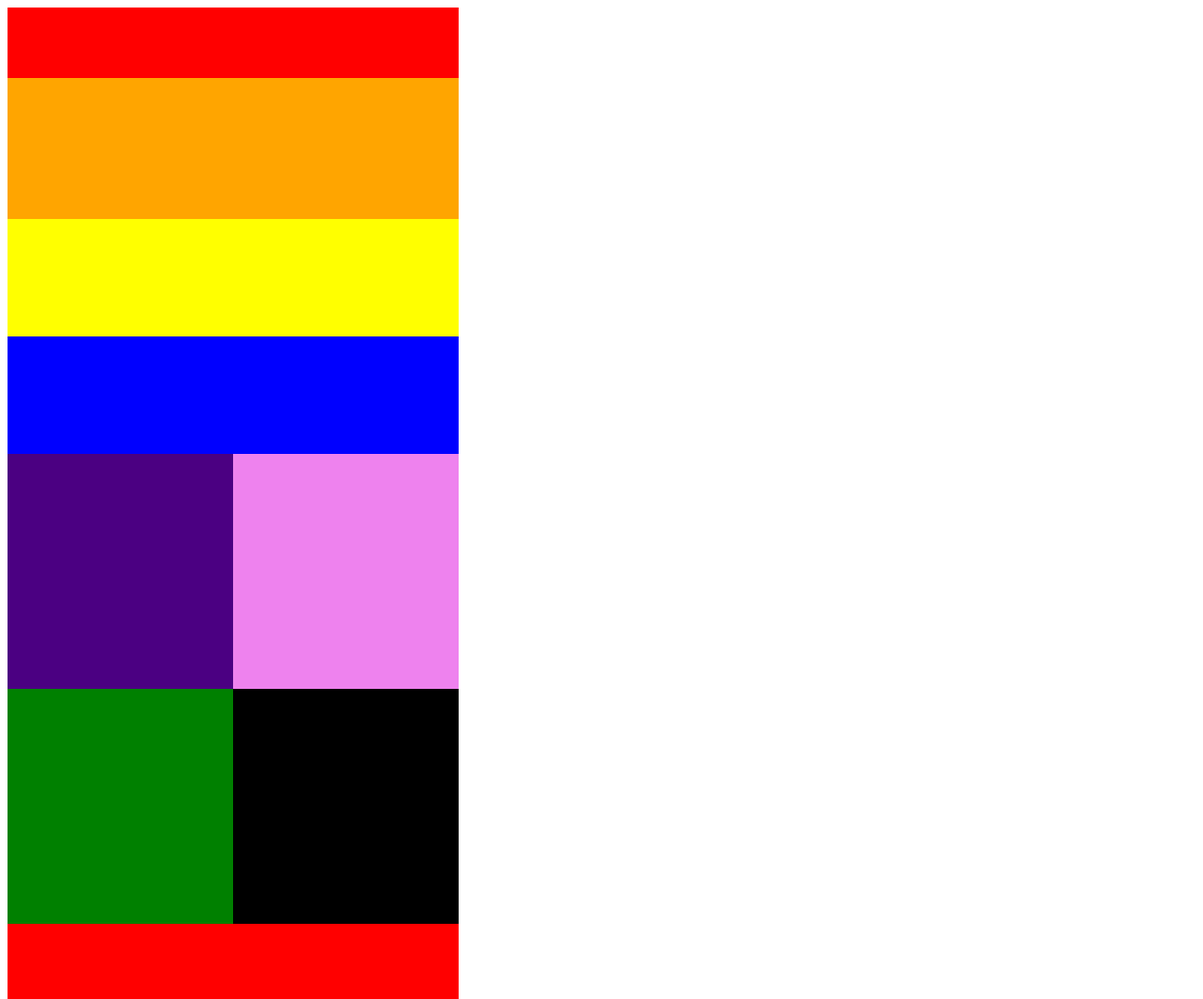
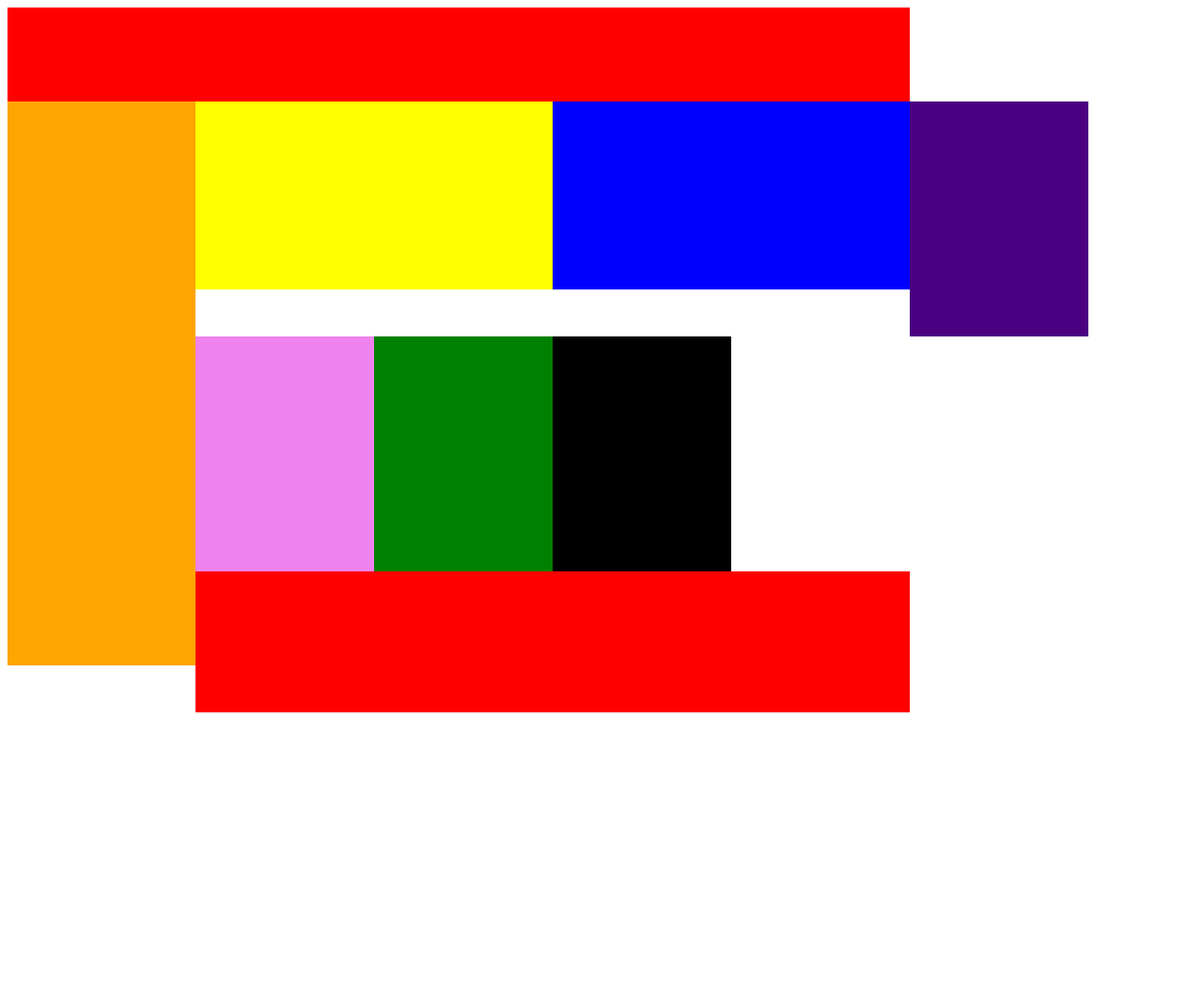
Before and after one commit to Confalone/ui-challenge-1, a plain HTML site: page index.html in a window 1280 px wide. Shown: the whole page at 94% size. After the commit the page ends 800 px from the top, so only its background shows below. Drawn offline with Linux system fonts and the light colour scheme.

Commit message:
think I got it:

```diff
--- a/layout.css
+++ b/layout.css
@@ -58,58 +58,57 @@
 }
 
 @media only screen and (min-width: 801px) {
-    .container {
-    width: 480px;
-    float: left;
-}
+
 .boxA {
-    width: 480px;
-    height: 75px;
-
+    width: 960px;
+    height: 100px;
     background-color:red
 }
 .boxB {
-    width: 480px;
-    height: 150px;
+    width: 200px;
+    height: 600px;
+    float: left;
     background-color: orange
 }
 .boxC {
-    width: 480px;
-    height: 125px;
+    width: 380px;
+    height: 200px;
+    float: left;
     background-color: yellow
 }
 .boxD {
-    width: 480px;
-    height: 125px;
+    width: 380px;
+    height: 200px;
+    float: left;
     background-color: blue
 }
 .boxE {
-    width: 240px;
+    width: 190px;
     height: 250px;
     float: left;
     background-color: indigo
 }
 .boxF {
-    width: 240px;
+    width: 190px;
     height: 250px;
-    float: right;
+    float: left;
     background-color: violet
 }
 .boxG {
-    width: 240px;
+    width: 190px;
     height: 250px;
     float: left;
     background-color: green;
 }
 .boxH {
-    width: 240px;
+    width: 190px;
     height: 250px;
     float: left;
     background-color: black
 }
 .bottom {
-    width: 480px;
-    height: 80px;
+    width: 760px;
+    height: 150px;
     float: left;
     background-color:red
 }
```
